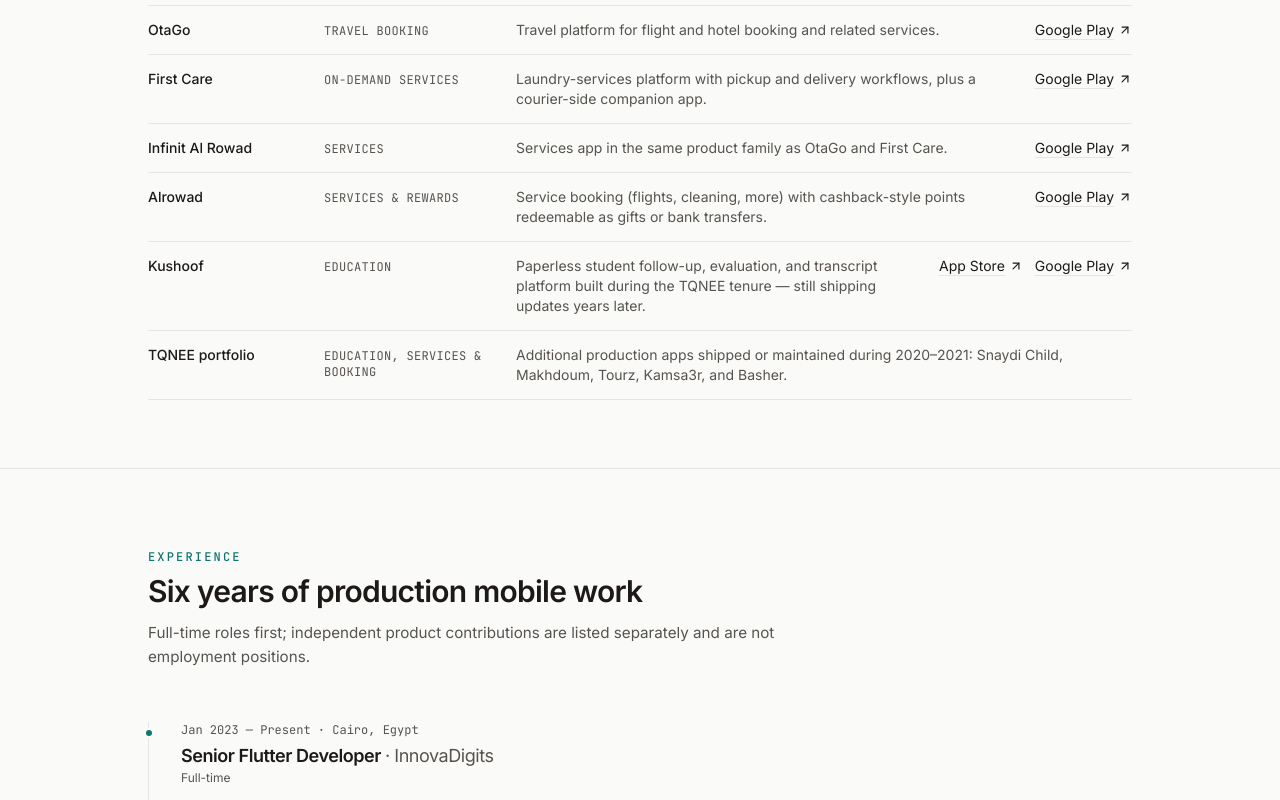
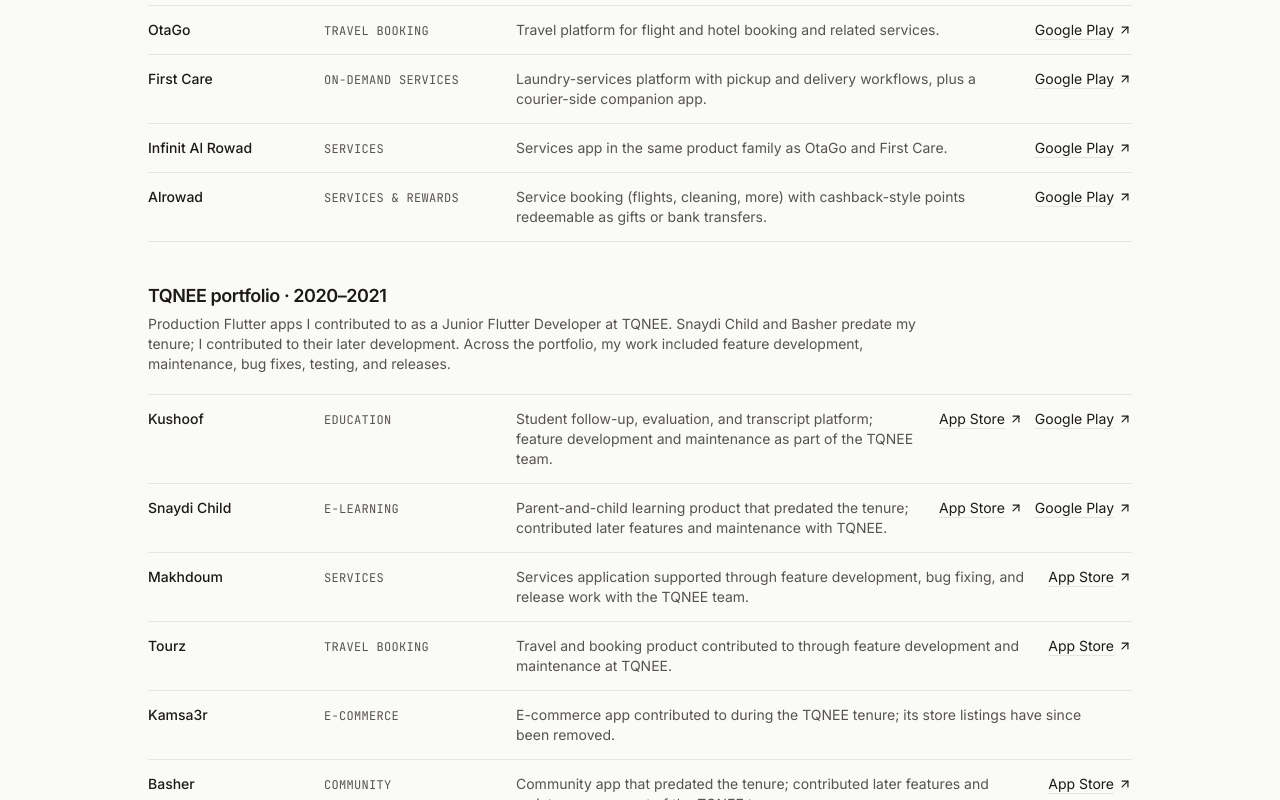
Before and after one commit to alzoldik/ali-mohamed-portfolio, a Next.js app: page / in a window 1280 px wide. Shown: the part 2880-3680 px from the top of the page. Built offline with nearby package versions, Linux system fonts and the light colour scheme; no server answers.

Commit message:
Add TQNEE project portfolio

```diff
--- a/src/app/page.tsx
+++ b/src/app/page.tsx
@@ -8,7 +8,8 @@
 import { ExperienceTimeline, ProductContributions } from "@/components/experience-timeline";
 import { JsonLd } from "@/components/json-ld";
 import { siteConfig } from "@/data/site";
-import { featuredProjects, additionalProducts } from "@/data/projects";
+import { featuredProjects, additionalProducts, tqneeProducts } from "@/data/projects";
+import type { AdditionalProduct } from "@/lib/types";
 import {
   signals,
   aboutParagraphs,
@@ -38,6 +39,42 @@
   sameAs: [siteConfig.contact.github, siteConfig.contact.linkedin],
   knowsAbout: ["Flutter", "Dart", "Swift", "iOS", "Android", "Mobile architecture"],
 };
+
+function AdditionalProductList({ products }: { products: readonly AdditionalProduct[] }) {
+  return (
+    <ul className="mt-5 divide-y divide-edge border-y border-edge">
+      {products.map((product) => (
+        <li
+          key={product.name}
+          className="flex flex-col gap-1 py-3.5 sm:flex-row sm:items-baseline sm:gap-4"
+        >
+          <span className="w-40 shrink-0 text-sm font-medium text-fg">{product.name}</span>
+          <span className="w-44 shrink-0 font-mono text-xs uppercase tracking-wide text-muted">
+            {product.domainLabel}
+          </span>
+          <span className="flex-1 text-sm text-muted">{product.description}</span>
+          <span className="flex shrink-0 gap-3">
+            {product.links.appStore ? (
+              <ExtLink href={product.links.appStore} context={product.name}>
+                App Store
+              </ExtLink>
+            ) : null}
+            {product.links.googlePlay ? (
+              <ExtLink href={product.links.googlePlay} context={product.name}>
+                Google Play
+              </ExtLink>
+            ) : null}
+            {product.links.website ? (
+              <ExtLink href={product.links.website} context={product.name}>
+                {product.links.websiteLabel ?? "Website"}
+              </ExtLink>
+            ) : null}
+          </span>
+        </li>
+      ))}
+    </ul>
+  );
+}
 
 export default function HomePage() {
   return (
@@ -138,37 +175,22 @@
             <p className="mt-1 text-sm text-muted">
               Earlier and smaller client products, listed for completeness.
             </p>
-            <ul className="mt-5 divide-y divide-edge border-y border-edge">
-              {additionalProducts.map((p) => (
-                <li
-                  key={p.name}
-                  className="flex flex-col gap-1 py-3.5 sm:flex-row sm:items-baseline sm:gap-4"
-                >
-                  <span className="w-40 shrink-0 text-sm font-medium text-fg">{p.name}</span>
-                  <span className="w-44 shrink-0 font-mono text-xs uppercase tracking-wide text-muted">
-                    {p.domainLabel}
-                  </span>
-                  <span className="flex-1 text-sm text-muted">{p.description}</span>
-                  <span className="flex shrink-0 gap-3">
-                    {p.links.appStore ? (
-                      <ExtLink href={p.links.appStore} context={p.name}>
-                        App Store
-                      </ExtLink>
-                    ) : null}
-                    {p.links.googlePlay ? (
-                      <ExtLink href={p.links.googlePlay} context={p.name}>
-                        Google Play
-                      </ExtLink>
-                    ) : null}
-                    {p.links.website ? (
-                      <ExtLink href={p.links.website} context={p.name}>
-                        {p.links.websiteLabel ?? "Website"}
-                      </ExtLink>
-                    ) : null}
-                  </span>
-                </li>
-              ))}
-            </ul>
+            <AdditionalProductList products={additionalProducts} />
+          </div>
+        </Reveal>
+
+        <Reveal>
+          <div className="mt-10">
+            <h3 className="text-lg font-semibold tracking-tight text-fg">
+              TQNEE portfolio · 2020–2021
+            </h3>
+            <p className="mt-1 max-w-3xl text-sm text-muted">
+              Production Flutter apps I contributed to as a Junior Flutter Developer at TQNEE.
+              Snaydi Child and Basher predate my tenure; I contributed to their later development.
+              Across the portfolio, my work included feature development, maintenance, bug fixes,
+              testing, and releases.
+            </p>
+            <AdditionalProductList products={tqneeProducts} />
           </div>
         </Reveal>
       </Section>
--- a/src/data/projects.ts
+++ b/src/data/projects.ts
@@ -292,22 +292,63 @@
       googlePlay: "https://play.google.com/store/apps/details?id=com.app.alrowad",
     },
   },
+];
+
+/** Products contributed to as a Junior Flutter Developer at TQNEE, Jan 2020–Jul 2021. */
+export const tqneeProducts: AdditionalProduct[] = [
   {
     name: "Kushoof",
     domainLabel: "Education",
     description:
-      "Paperless student follow-up, evaluation, and transcript platform built during the TQNEE tenure — still shipping updates years later.",
+      "Student follow-up, evaluation, and transcript platform; feature development and maintenance as part of the TQNEE team.",
     links: {
       appStore: "https://apps.apple.com/app/id1522198829",
       googlePlay: "https://play.google.com/store/apps/details?id=com.tqnee.kushoof",
     },
   },
   {
-    name: "TQNEE portfolio",
-    domainLabel: "Education, services & booking",
+    name: "Snaydi Child",
+    domainLabel: "E-learning",
     description:
-      "Additional production apps shipped or maintained during 2020–2021: Snaydi Child, Makhdoum, Tourz, Kamsa3r, and Basher.",
+      "Parent-and-child learning product that predated the tenure; contributed later features and maintenance with TQNEE.",
+    links: {
+      appStore: "https://apps.apple.com/us/app/id1476991744",
+      googlePlay: "https://play.google.com/store/apps/details?id=com.tqnee.sanaydiparent",
+    },
+  },
+  {
+    name: "Makhdoum",
+    domainLabel: "Services",
+    description:
+      "Services application supported through feature development, bug fixing, and release work with the TQNEE team.",
+    links: {
+      appStore: "https://apps.apple.com/us/app/1498378815",
+    },
+  },
+  {
+    name: "Tourz",
+    domainLabel: "Travel booking",
+    description:
+      "Travel and booking product contributed to through feature development and maintenance at TQNEE.",
+    links: {
+      appStore: "https://apps.apple.com/eg/app/tourz/id1509103073",
+    },
+  },
+  {
+    name: "Kamsa3r",
+    domainLabel: "E-commerce",
+    description:
+      "E-commerce app contributed to during the TQNEE tenure; its store listings have since been removed.",
     links: {},
+  },
+  {
+    name: "Basher",
+    domainLabel: "Community",
+    description:
+      "Community app that predated the tenure; contributed later features and maintenance as part of the TQNEE team.",
+    links: {
+      appStore: "https://apps.apple.com/us/app/1463982460",
+    },
   },
 ];
 
```
